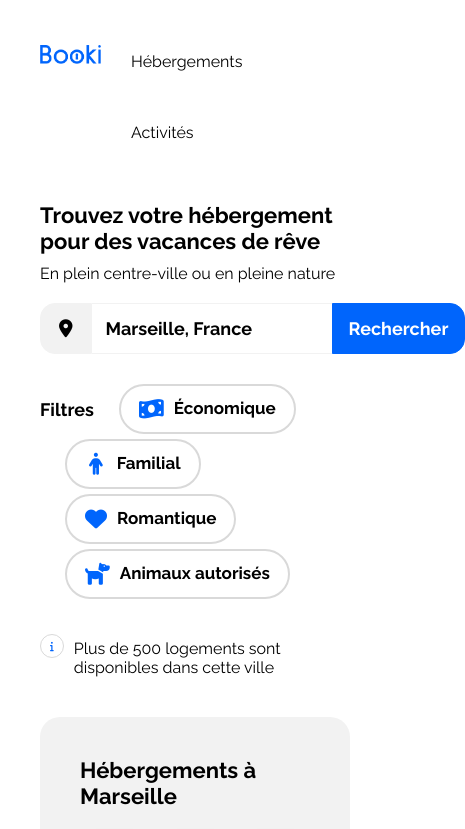
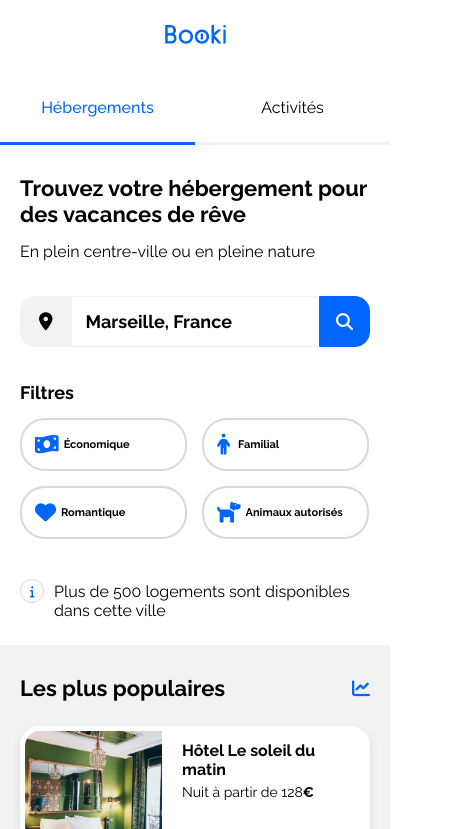
Before and after one commit to camipro-cell/Creez-la-page-d-accueil-d-une-agence-de-voyage-avec-HTML-CSS, a plain HTML site: page index.html in a window 390 px wide. Shown: the top 829 px of the page, 465 px wide, since content can reach past the window. Drawn offline with Linux system fonts and the light colour scheme.

Commit message:
Mise en place du responsive mobile

```diff
--- a/css/style.css
+++ b/css/style.css
@@ -519,7 +519,8 @@ footer {
     padding-bottom: 5px;
  }
  .popular .card p {
-    font-size: 0.813em;
+    font-size: 0.813em; /* le <p> des .card de .popular passe à 11px de font-size */
+    line-height: 16px;
     font-weight: 400;
     line-height: 15px;
     padding-bottom: 0;
@@ -562,3 +563,216 @@ footer {
      margin-right: 15px;
  }
 }
+
+/*** Responsive on mobile ***/
+@media screen and (max-width: 767px) {
+
+ body {
+     padding: 0;
+ }
+        /* Header */
+ header {
+     display: flex;
+     flex-direction: column;
+     align-items: center;
+     padding-top: 25px;
+ }
+ .logo {
+     margin-top:0;
+ }
+ nav {
+     display: flex;
+     flex-direction: row;
+     width: 100%;
+ }
+ nav .link-offer-active-in-responsive-mobile[data-active=true] {
+    border-bottom-color: #0065FC;
+    color: #0065FC;
+    font-weight: 500;
+}
+ nav a {
+     padding-bottom: 25px;
+     text-align: center;
+     width:50%;
+     border-top: none;
+     border-bottom: 3px solid #F2F2F2;
+ }
+ nav a:hover {
+     border-bottom: #0065FC solid 3px;
+     border-top: none;
+ }
+        /* Section 1 */
+
+ .space-first-section-in-responsive-mobile {
+     padding: 0 20px 0 20px;
+ }
+ .position-first-h1 {
+     margin-top: 30px; /* les marges externes s'appliqueront au premier h1 */
+ }
+ .position-first-p {
+     margin-top: 15px;
+ }
+        /* Formulary */
+
+ .formulary {
+     padding-top: 35px;
+     width: auto;
+ }
+ .textbox-form {
+     flex: 1;
+     min-width: 220px;
+ }
+ .button-search {
+     display: none;
+ }
+ button .button-mobile {
+     display: inline-block;
+     padding: 16px;
+     font-size: 17px;
+     color: #FFFFFF;
+ }
+        /* Filters */
+
+ .filter-string-space {
+     width: 100%;
+ }
+ .flex-filters {
+     padding-top: 35px;
+ }
+ .flex-filters > div {
+     margin-bottom: 0;
+     margin-top: 15px;
+ }
+ .flex-border-filters {
+     margin-left: 0;
+     width: 47.7%;
+ }
+ .flex-border-filters p {
+     font-size: 0.688em; /* la font-size passe à 11px pour les strings des .flex-border-filters */
+ }
+ .icons-in-filters {
+     font-size: 1.313em; /* la font-size passe à 21px pour les icônes des .flex-border-filters */
+     padding: 14px 0 14px 13px;
+ }
+ .filter-category-space {
+     padding: 18px 0 18px 5px;
+ }
+ .filter-category-family-space {
+     padding-left: 8px;
+ }
+ .space-filter-animal-in-responsive-mobile, .space-filter-person-in-responsive-mobile {
+     margin-left: 15px;
+ }
+        /* Info */
+
+ .flex-info {
+     padding-top: 43px;
+ }
+ .circle-info {
+    font-size: 0.750em;
+    padding: 5px 9px;
+    margin-top: -3px;
+ }
+        /* Offers and Popular section */
+
+ .offer-popular-section {
+     display: flex;
+     flex-direction: column-reverse;  /* .popular se replace en colonne en dessous de .offers */
+     padding-top: 25px;
+     padding-bottom: 105px;
+ }
+ .popular, .offers {
+     border-radius: 0; /* les bords arrondis des .popular et .offers disparraissent */
+ }
+ .popular .card, .offers .card {
+     width: 100%;
+     margin-top: 10px;
+ }
+ .offers .card h3, .offers .card p, .offers .card p+i, .popular .card h3, .popular .card p, .popular .card .first-star-position {
+     padding-left: 15px;
+ }
+        /* Popular details */
+
+ .popular {
+     padding: 30px 20px 45px 20px;
+     height: 580px;
+     margin-top: 0;
+ }
+ .flex-popular-responsive-tablet {
+     display: flex; /* les .card dans .popular ne sont plus sur une rangée mais sur une colonne */
+     flex-direction: column;
+ }
+ .title-popular-with-icon {
+     padding-bottom: 15px;
+ }
+ .card .space-string-in-card-popular {
+     padding-top: 15px;
+ }
+ .space-string-in-card-popular i {
+     padding-bottom: 10px;
+ }
+.popular .card h3 {
+     padding-right: 25px;
+ }
+.popular .card p {
+     font-weight: 400;
+     font-size: 0.875em; /* le <p> des .card de .popular repasse à 14px de font-size */
+     line-height: 16px;
+ }
+        /* Offers details */
+
+ .offers {
+     padding: 25px 20px 0 20px;
+     background-color: #FFFFFF;
+     height: 1315px;
+ }
+ .offers .space-title-offer-in-responsive-mobile {
+    padding-bottom: 10px;
+ }
+ .first-line-offers-card, .second-line-offers-card { /* les deux rangées de .offers sont maintenant en colonnes */
+     display: flex;
+     flex-direction: column;
+     padding: 0;
+ }
+ .link-none-in-responsive-mobile {
+     display: none;
+ }
+        /* Activity section */
+
+ .flex-activity-section {
+     display: flex; /* les .card de .flex-activity-section se mettent en colonne */
+     flex-direction: column;
+     padding: 0 20px 0 20px;
+ }
+ .flex-activity-section .card {
+     width: 100%;
+     height: 190px;
+     margin-bottom: 25px;
+ }
+ .card .activity-card-img {
+     height: 134px;
+ }
+ .space-title-activity-in-responsive-mobile {
+     padding-left: 20px;
+     width: 35%;
+ }
+ .card .h3-in-third-activity-card-responsive-tablet, .card .h3-in-last-activity-card-responsive-tablet {
+     padding-left: 20px;
+     padding-top: 15px;
+ }
+ .card .h3-in-first-and-second-activity-card-responsive-tablet, .card .h3-in-third-and-last-activity-card-responsive-tablet {
+     padding-top: 15px;
+ }
+        /* Footer */
+
+ footer {
+     display: flex;
+     flex-direction: column;
+     margin-top: 55px;
+     padding-left: 30px;
+     padding-top: 0;
+ }
+ footer p {
+     padding-top: 45px;
+ }
+}
--- a/index.html
+++ b/index.html
@@ -18,7 +18,7 @@
             <img class="logo" src="images/logo/Booki.png" alt="Logo Booki">
         </a>
         <nav>
-            <a class="typography-style-with-16" href="#offers">Hébergements</a>
+            <a class="typography-style-with-16 link-offer-active-in-responsive-mobile" href="#offers" data-active="true">Hébergements</a>
             <a class="typography-style-with-16" href="#activity">Activités</a>
         </nav>
     </header>
@@ -37,7 +37,7 @@
             </form>
             <div class="flex-filters ">
                <p class="typography-style-with-18 filter-string-space">Filtres</p>
-                <div class="flex-border-filters space-filter-money-bill-in-responsive-mobile">
+                <div class="flex-border-filters">
                     <i class="fa-solid fa-money-bill-wave icons-in-filters icon-color-blue"></i>
                     <p class="filter-category-space typography-style-with-17">Économique</p>
                 </div>
@@ -61,7 +61,7 @@
         </section>
         <section class="offer-popular-section">
             <div class="offers">
-                <h2 class="typography-style-with-22" id="offers">Hébergements à Marseille</h2>
+                <h2 class="typography-style-with-22 space-title-offer-in-responsive-mobile" id="offers">Hébergements à Marseille</h2>
                 <div class="first-line-offers-card">
                     <a href="#" class="card">
                         <article>
```
Lines whose indentation alone changed are shown as unchanged.
